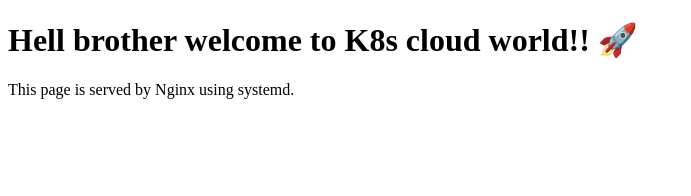
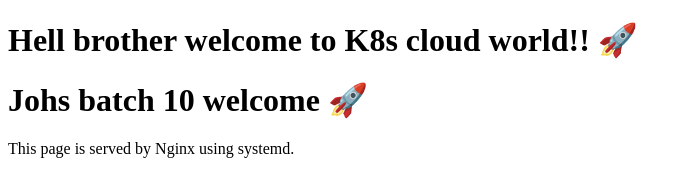
Before and after one commit to mrsuraj1438-cpu/github_practice_local, a plain HTML site: page index.html in a window 1280 px wide. Shown: the whole page, without its empty margins (0-691 px from the left). Drawn offline with Linux system fonts and the light colour scheme.

Commit message:
chore: minor change to web-page

```diff
--- a/index.html
+++ b/index.html
@@ -5,6 +5,7 @@
 </head>
 <body>
   <h1>Hell brother welcome to K8s cloud world!! 🚀</h1>
+    <h1>Johs batch 10 welcome 🚀</h1>
   <p>This page is served by Nginx using systemd.</p>
 </body>
 </html>
```
